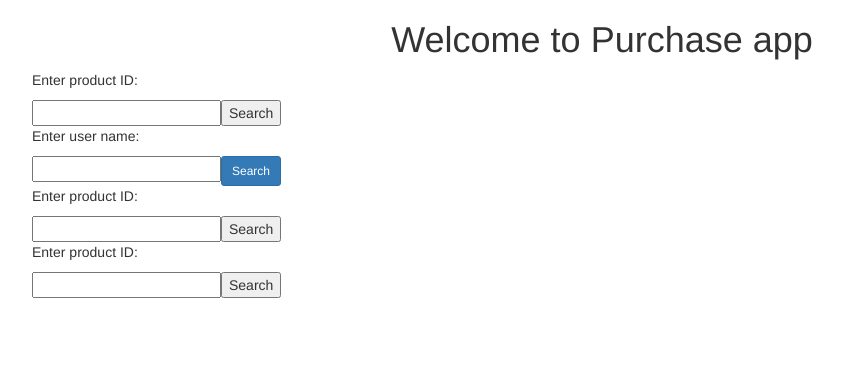
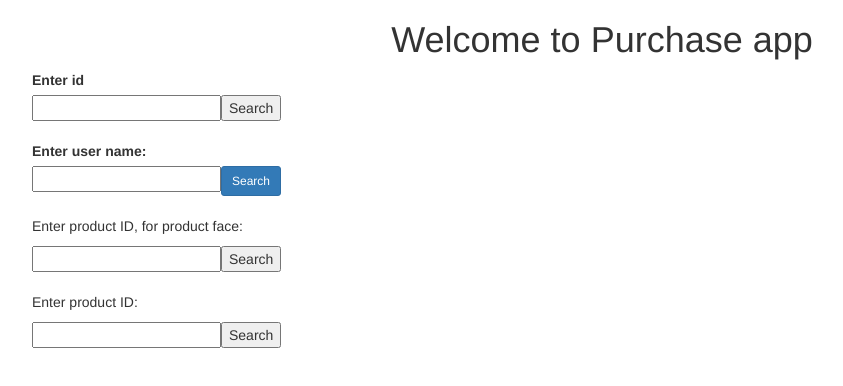
Before and after one commit to VojoKovanusic/DiscontApp-spring, an Angular app in the folder src/main/resources/static/angular/: page / in a window 1280 px wide. Shown: the top 386 px of the page, without its empty margins (38-881 px from the left). Built offline with nearby package versions, Linux system fonts and the light colour scheme.

Commit message:
user name validation+....

```diff
--- a/src/main/resources/static/angular/src/app/app.module.ts
+++ b/src/main/resources/static/angular/src/app/app.module.ts
@@ -8,7 +8,7 @@ import { ListPurchasComponent } from './list-purchas/list-purchas.component';
 import { Routes, RouterModule } from '@angular/router'
 import { PurchaseService } from './service/purchase.service'
 import { HttpModule } from '@angular/http'
-import { FormsModule } from '@angular/forms';
+import { FormsModule, ReactiveFormsModule } from '@angular/forms';
 import { PurchaseByUsernameComponent } from './purchase-by-username/purchase-by-username.component';
 import { ProductByIdComponent } from './product-by-id/product-by-id.component';
 import { ProductService } from './service/product.service';
@@ -33,7 +33,8 @@ const appRoutes: Routes = [
     BrowserModule,
     HttpModule,
     FormsModule,
-    RouterModule.forRoot(appRoutes)
+    RouterModule.forRoot(appRoutes),
+    ReactiveFormsModule
   ],
   providers: [PurchaseService,ProductService,PopularPurchaseService],
   bootstrap: [AppComponent]
--- a/src/main/resources/static/angular/src/app/list-purchas/list-purchas.component.css
+++ b/src/main/resources/static/angular/src/app/list-purchas/list-purchas.component.css
@@ -0,0 +1,2 @@
+input.ng-pristine.ng-invalid.ng-touched { border: 2px solid red;
+}
--- a/src/main/resources/static/angular/src/app/list-purchas/list-purchas.component.html
+++ b/src/main/resources/static/angular/src/app/list-purchas/list-purchas.component.html
@@ -1,9 +1,24 @@
 <div class="container">
-  <form>
-    <p>Enter product ID:</p>
-    <input type="number" name="id" [(ngModel)]="id">
+  <form [formGroup]="form">
+    <label class="form">Enter id</label>
+    <br>
+    <input
+    class="input"
+    required
+    type="number"
+
+    id="id"
+    [(ngModel)]="id"
+
+     formControlName="id">
+
+    <div *ngIf="idF.invalid && idF.touched" class="alert alert-danger">
+      <div *ngIf="idF.errors.required"> Id is required</div>
+      <div *ngIf="idF.errors.minlength"> min 3</div>
+
+    </div>
+
     <button class="Submit" (click)="getPurchasesById()">Search</button>
-
     <div *ngIf="!isEmptu()">
       <table class="table table-striped">
         <thead>
--- a/src/main/resources/static/angular/src/app/list-purchas/list-purchas.component.ts
+++ b/src/main/resources/static/angular/src/app/list-purchas/list-purchas.component.ts
@@ -2,6 +2,7 @@ import { Component, Input } from '@angular/core';
 import { Purchas } from './../purchas';
 import { PurchaseService } from '../service/purchase.service';
 import { error } from 'selenium-webdriver';
+import { FormGroup, FormControl,Validators } from '@angular/forms';
 
 @Component({
   selector: 'app-list-purchas',
@@ -9,32 +10,34 @@ import { error } from 'selenium-webdriver';
   styleUrls: ['./list-purchas.component.css']
 })
 export class ListPurchasComponent {
-  private purchases: Purchas[]=[];
-  @Input("userName") userName: string;
+  private purchases: Purchas[] = [];
+  @Input("id") id: number;
+  form = new FormGroup({
+    id: new FormControl('', [
+      Validators.required,
+      Validators.minLength(5)
+    ])
+  });
 
   constructor(private service: PurchaseService) { }
 
   getPurchasesById() {
-    this.purchases= [];
+    this.purchases = [];
     return this.service.peopleWhoPreviouslyPurchasedProduct(this.id)
-    .subscribe(purchases => {
-      this.purchases = purchases
-    },
+      .subscribe(purchases => {
+        this.purchases = purchases
+      },
       error => { console.log(error) });
   }
-  getPurchasesByUserName() {
-    this.purchases= [];
-    return this.service.allPurchasesByUser(this.userName)
-    .subscribe(purchases => {
-      this.purchases = purchases
-    },
-      error => { console.log(error) });
-  }
-  isEmptu(){
-    if (this.purchases.length < 1){
-    return true;}
+
+  isEmptu() {
+    if (this.purchases.length < 1) {
+      return true;
+    }
     else return false;
   }
 
-
+get idF(){
+  return this.form.get('id');
 }
+}
--- a/src/main/resources/static/angular/src/app/product-by-id/product-by-id.component.html
+++ b/src/main/resources/static/angular/src/app/product-by-id/product-by-id.component.html
@@ -1,11 +1,11 @@
 <div class class="container">
   <form>
-    <p>Enter product ID:</p>
+    <p>Enter product ID, for product face:</p>
     <input type="number" name="id" [(ngModel)]="id">
 
     <button class="Submit" (click)="getProductByID()">Search</button>
 
-    <table class="table table-striped" *ngIf="products.length >0">
+    <table class="table table-striped" *ngIf="product">
 
       <thead>
         <th>productId</th>
@@ -14,7 +14,7 @@
         <th>size</th>
       </thead>
       <tbody>
-        <tr *ngFor="let product of products">
+        <tr >
         <td>{{product.id}}</td>
         <td>{{product.face}}</td>
         <td>{{product.price}}</td>
--- a/src/main/resources/static/angular/src/app/product-by-id/product-by-id.component.ts
+++ b/src/main/resources/static/angular/src/app/product-by-id/product-by-id.component.ts
@@ -10,16 +10,20 @@ import { error } from 'selenium-webdriver';
 })
 export class ProductByIdComponent {
 @Input("id")id:number;
-private products:Product[]=[];
+private product:Product;
 constructor(private service: ProductService) { }
 
   getProductByID(){
-   this.products=[];
+   this.product=new Product();
     return this.service.getProductByID(this.id)
-    .subscribe(products=> {
-      this.products=products;
-      console.log(this.products);
+    .subscribe(product=> {
+      this.product=product;
+      console.log(this.product);
   },
   error => { console.log(error) })
 }
+isNull(){
+  if (this.product.isNull)
+  return true;
 }
+}
--- a/src/main/resources/static/angular/src/app/product.ts
+++ b/src/main/resources/static/angular/src/app/product.ts
@@ -1,4 +1,5 @@
-export class Product {
+export class Product {  isNull: any;
+
 
 	private  id:number;
 	private  face:String;
--- a/src/main/resources/static/angular/src/app/purchase-by-username/purchase-by-username.component.css
+++ b/src/main/resources/static/angular/src/app/purchase-by-username/purchase-by-username.component.css
@@ -0,0 +1,6 @@
+.input.ng-dirty.ng-touched.ng-invalid{
+    border: 2px solid red;
+}
+input.ng-pristine.ng-invalid.ng-touched{
+    border: 2px solid red;
+}
--- a/src/main/resources/static/angular/src/app/purchase-by-username/purchase-by-username.component.html
+++ b/src/main/resources/static/angular/src/app/purchase-by-username/purchase-by-username.component.html
@@ -1,8 +1,16 @@
 <div class="container">
-    <form>
-      <p>Enter user name:</p>
-      <input type="text" name="userName" [(ngModel)]="userName">
-      <button  class="btn btn-primary btn-sm" (click)="getPurchasesByUserName()">Search</button>
+  <form [formGroup]="form">
+
+    <label>Enter user name:</label><br>
+
+    <input type="text" name="userName" [(ngModel)]="userName" formControlName="username" class="input">
+
+    <div *ngIf="uname.invalid && uname.touched" class="alert alert-danger">
+      <div *ngIf="uname.errors.required"> Id is required field</div>
+      <div *ngIf="uname.errors.minlength">Username contains min 5 characters</div>
+      <div *ngIf="uname.errors.cannotContainSpace">Username cannot contain white space</div>
+    </div>
+    <button class="btn btn-primary btn-sm" (click)="getPurchasesByUserName()">Search</button>
 
     <div class="table-responsive" *ngIf="!isEmptu()">
       <table class="table table-striped">
--- a/src/main/resources/static/angular/src/app/purchase-by-username/purchase-by-username.component.ts
+++ b/src/main/resources/static/angular/src/app/purchase-by-username/purchase-by-username.component.ts
@@ -2,6 +2,8 @@ import { Component, Input } from '@angular/core';
 import { Purchas } from './../purchas';
 import { PurchaseService } from '../service/purchase.service';
 import { error } from 'selenium-webdriver';
+import { FormGroup, FormControl,Validators } from '@angular/forms';
+import { UserNameValidators } from './username.validation';
 
 @Component({
   selector: 'app-purchase-by-username',
@@ -12,6 +14,13 @@ export class PurchaseByUsernameComponent  {
   @Input("userName") userName:string;
   private purchases: Purchas[]=[];
 
+  form = new FormGroup({
+    username: new FormControl('', [
+      Validators.required,
+      Validators.minLength(5),
+      UserNameValidators.cannotContainSpace
+    ])
+  });
   constructor(private service: PurchaseService) { }
 
   getPurchasesByUserName() {
@@ -24,10 +33,14 @@ export class PurchaseByUsernameComponent  {
       error => { console.log(error) });
   }
   isEmptu(){
+
     if (this.purchases.length < 1){
     return true;}
     else return false;
+
+  }
+  get uname(){
+    return this.form.get('username');
   }
 
-
 }
--- /dev/null
+++ b/src/main/resources/static/angular/src/app/purchase-by-username/username.validation.ts
@@ -0,0 +1,17 @@
+import { AbstractControl, ValidationErrors } from "@angular/forms";
+
+
+export class UserNameValidators {
+
+
+   static cannotContainSpace(control: AbstractControl): ValidationErrors | null {
+
+    var inValid = new RegExp("[\s]");
+    var k = inValid.test(control.value as string);
+
+    if (k)
+            return { cannotContainSpace: true };
+
+        return null;
+    }
+}
```
Also changed, not shown: src/main/resources/static/angular/src/app/app.component.html (+4 -3 lines), 1 other file (tests, documents, lock files or other folders). Lines whose indentation alone changed are shown as unchanged.
